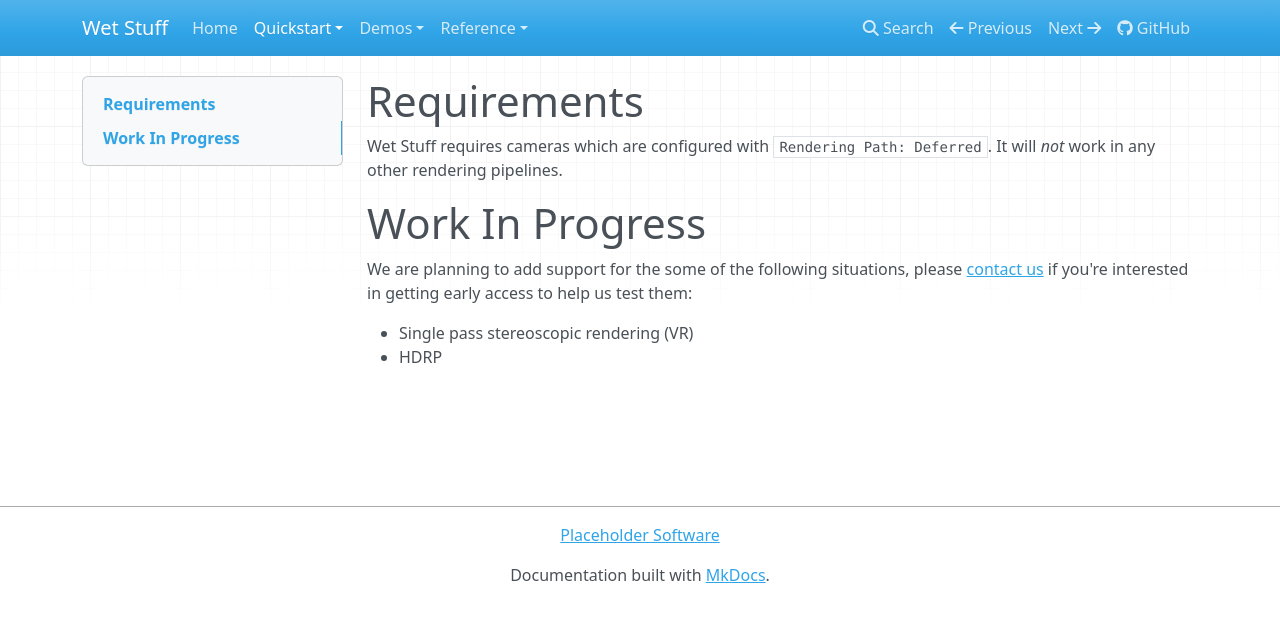
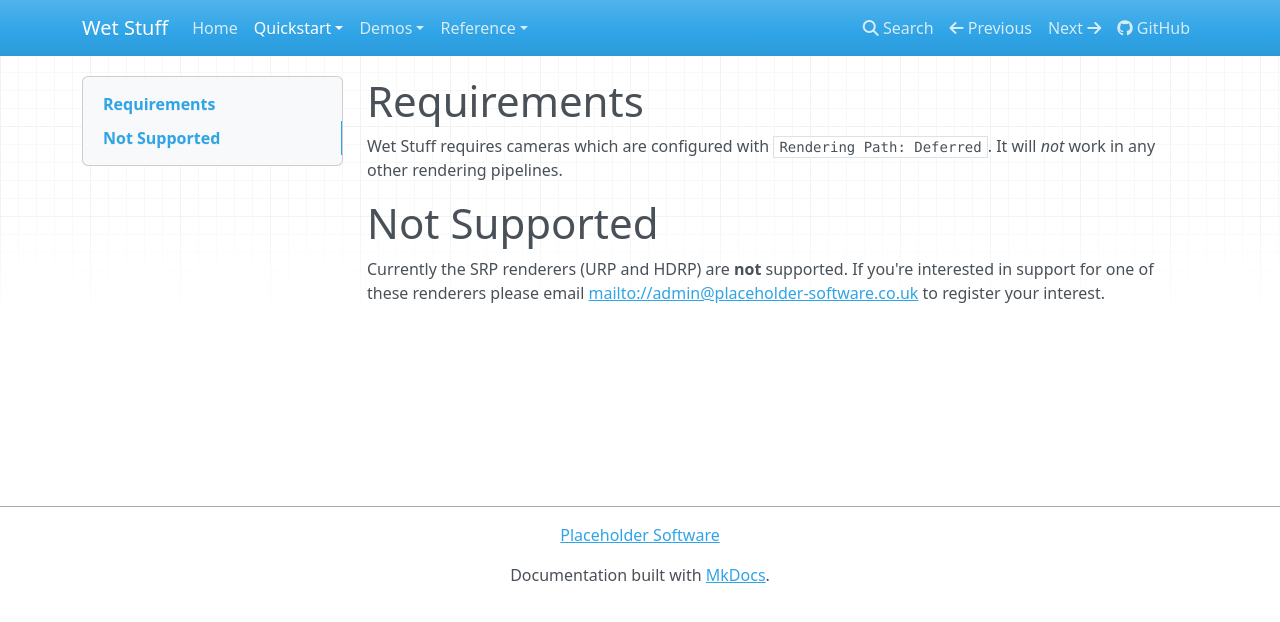
Before and after one commit to Placeholder-Software/WetSurfaceDecals, an MkDocs documentation site: the page built from docs/GettingStarted/Requirements.md, in a window 1280 px wide. Shown: the top 622 px of the page. Built offline with MkDocs 1.6.1, drawn with Linux system fonts in a browser that asks for light colours; nearby versions of some CDN libraries.

Commit message:
- Fixed broken links on front page  - Updated Requirements.md to reflect the currently supported platforms

```diff
--- a/docs/GettingStarted/Requirements.md
+++ b/docs/GettingStarted/Requirements.md
@@ -2,9 +2,6 @@
 
 Wet Stuff requires cameras which are configured with `Rendering Path: Deferred`. It will _not_ work in any other rendering pipelines.
 
-# Work In Progress
+# Not Supported
 
-We are planning to add support for the some of the following situations, please [contact us](mailto://tom@placeholder-software.co.uk) if you're interested in getting early access to help us test them:
-
- - Single pass stereoscopic rendering (VR)
- - HDRP
+Currently the SRP renderers (URP and HDRP) are **not** supported. If you're interested in support for one of these renderers please email [mailto://admin@placeholder-software.co.uk](mailto://admin@placeholder-software.co.uk) to register your interest.
```
Also changed, not shown: docs/index.md (+3 -3 lines).
